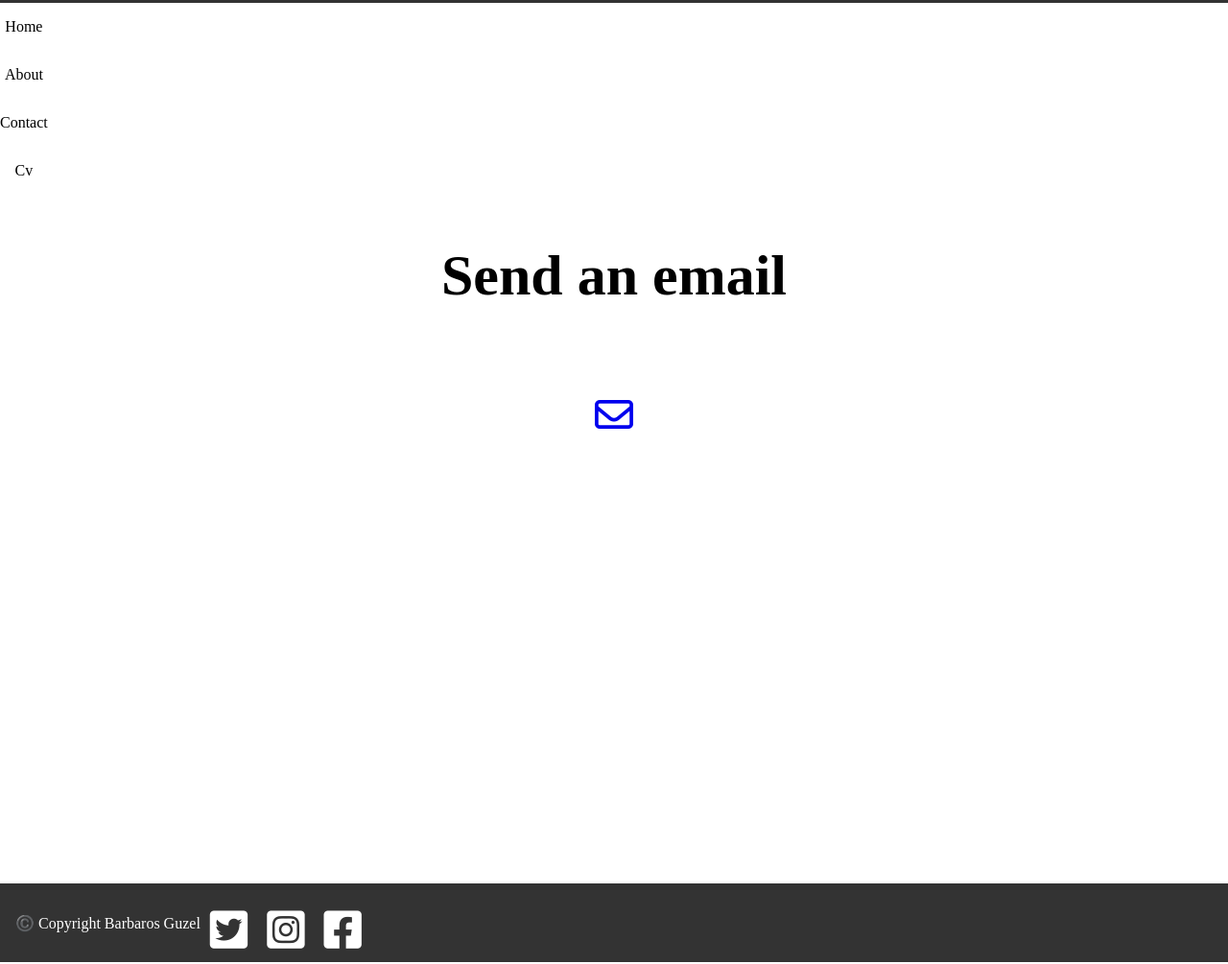
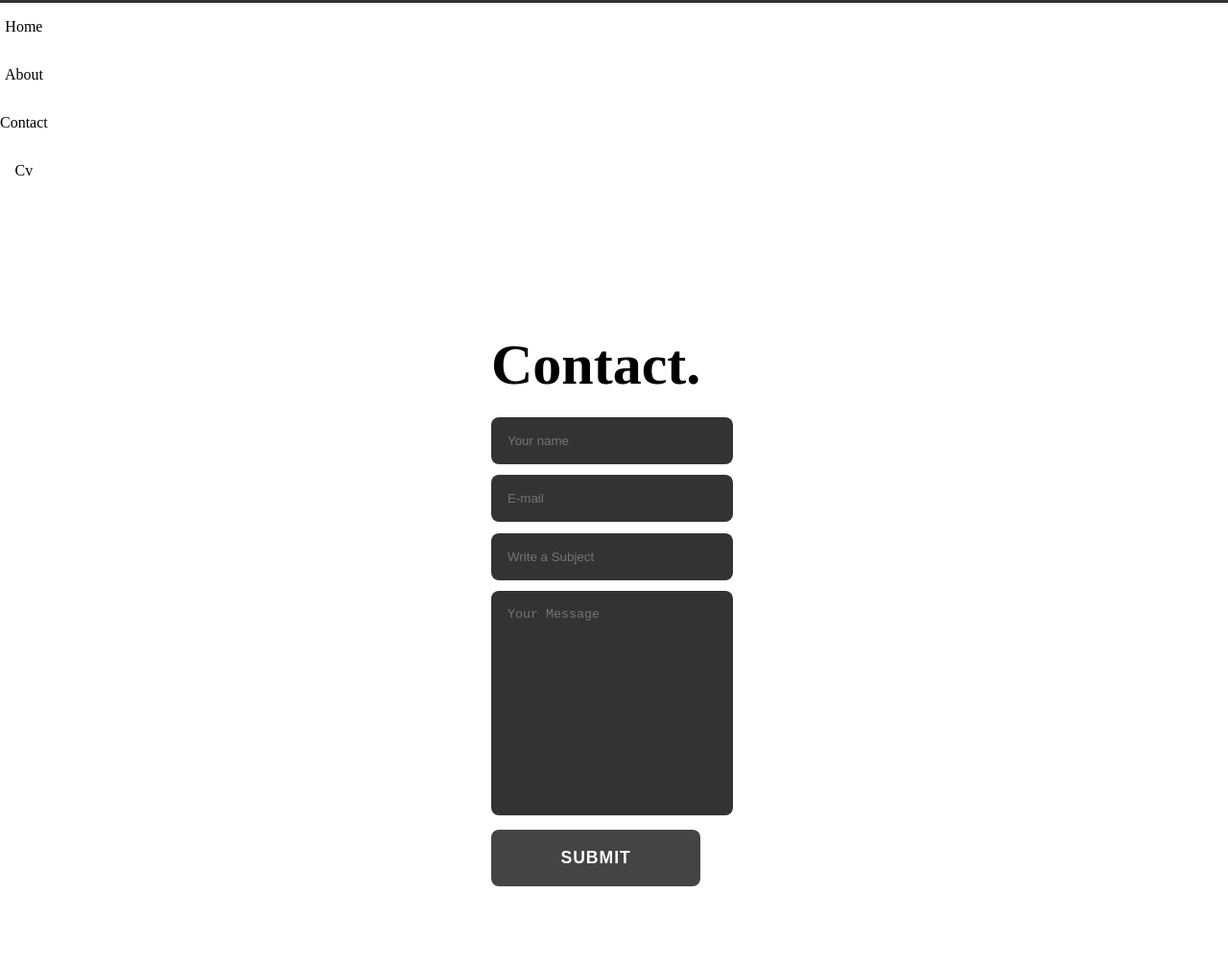
Before and after one commit to barbarosguz/Root, a plain HTML site: page contact.html in a window 1280 px wide. Shown: the part 56-1061 px from the top of the page at 96% size. Drawn offline with Linux system fonts and the light colour scheme.

Commit message:
w3c errors gefixt en Contact veranderd
heb de errors gefixt en de contact forum gefixt

```diff
--- a/contact.html
+++ b/contact.html
@@ -1,7 +1,7 @@
 <!DOCTYPE html>
 <html>
 <head>
-  <title>My Blog</title>
+  <title>Contact</title>
   <link rel="stylesheet" href="css/style.css">
   <link rel="stylesheet" type="text/css" href="Root/css/style.css">
   <link rel="stylesheet" href="https://cdnjs.cloudflare.com/ajax/libs/font-awesome/6.2.1/css/all.min.css">
@@ -23,22 +23,29 @@
   </nav>
   <div class="container">
     <main>
-      <div class="email">
-        <h2>Send an email</h2>
-        <a href="mailto:r0937464@student.thomasmore.be">
-          <p class="fa-regular fa-envelope"></p>
-        </a>
-      </div>
+      <section class="contactus">
+        <div class="contact-form">
+        <h1>Contact<span>.</span></h1>
+
+        <form action="https://formspree.io/f/mwkjeqqn" method="POST">
+          <input type="text" name="name" id="name" placeholder="Your name" required>
+          <input type="email" name="email" id="email" placeholder="E-mail" required>
+          <input name="Subject" type="text" id="subject" placeholder="Write a Subject" required>
+          <textarea name="Message" id="message" cols="30" rows="10" placeholder="Your Message" required></textarea>
+          <input type="submit" name="submit" value="Submit" class="button">
+        </form>
+        </div>
+    </section>
+
     </main>
     <footer>
-        <div class="copyright">
-          <p>©️ Copyright Barbaros Guzel</p>
-        </div>
-        <div class="socials">
-          <i class="fa-brands fa-square-facebook" type="button" onclick="window.location.href='https://www.facebook.com/wiederschitzelzzzz/';" value="Click"></i>
-          <i class="fa-brands fa-square-instagram" type="button" onclick="window.location.href='https://www.instagram.com/lezugg/';" value="Click"></i>
-          <i class="fa-brands fa-square-twitter" type="button" onclick="window.location.href='https://twitter.com/?lang=nl';" value="Click"></i>
-        </div>
+      <div class="copyright">
+        <p>©️ Copyright Barbaros Guzel</p>
+      </div>
+      <div class="socials">
+        <a href="https://www.facebook.com/wiederschitzelzzzz/"><i class="fa-brands fa-square-facebook"></i></a>
+        <a href="https://www.instagram.com/lezugg/"><i class="fa-brands fa-square-instagram"></i></a>
+        <a href="https://twitter.com/?lang=nl"><i class="fa-brands fa-square-twitter"></i></a>
       </div>
     </footer>
   </div>
--- a/css/style.css
+++ b/css/style.css
@@ -100,6 +100,9 @@
     font-size: 5.5em;
     color: white;
   }
+  .fa-brands {
+    color: white;
+  }
   .cv{
     text-align: center;
     padding-top: 0px;
@@ -113,3 +116,94 @@
     height: 1000px;
 
   }
+  .contactus{
+    padding: 1% 40%;
+    background: white;
+    height: 10%;
+    width: 10%;
+    min-height: 100vh;
+    display: grid;
+    grid-template-columns: repeat(1, 1fr);
+    align-items: center;
+    grid-gap: 6rem;
+    color: #444;
+}
+
+.contact-form h1{
+    font-size: 70px;
+    color: black;
+    margin-bottom: 20px;
+}
+
+.contact-form p{
+    color: white;
+    letter-spacing: 1px;
+    line-height: 26px;
+    font-size: 1.1rem;
+    margin-bottom: 3.8rem;
+}
+
+.contact-form form{
+    position: relative;
+    align-self: center;
+}
+
+.contact-form form input, form textarea{
+    width: 100%;
+    padding: 17px;
+    border: 10px;
+    outline: 1px;
+    background: #333;
+    color: white;
+    margin-bottom: 0.7rem;
+    border-radius: 8px;
+    border-color: #333;
+}
+
+.contact-form textarea{
+    resize: none;
+    height: 200px;
+}
+
+.contact-form form .button:hover{
+    border: 2px solid #444;
+    color: black;
+    background: transparent;
+    transform: scale(1.1);
+}
+.contact-form form .button{
+  display: inline-block;
+  background: #444;
+  color: white;
+  font-size: 1.1rem;
+  letter-spacing: 1px;
+  text-transform: uppercase;
+  font-weight: 600;
+  border: 2px solid transparent;
+  border-radius: 8px;
+  transition: ease 0.3s;
+  cursor: pointer;
+}
+@media (max-width: 1570px){
+  section{
+      padding: 80px 3%;
+      transition: 0.2s;
+  }
+  .contact-form h1{
+      font-size: 60px;
+  }
+  .contact-form p{
+      margin-bottom: 3rem;
+  }
+}
+
+@media (max-width: 1090px){
+  .contact{
+      grid-gap: 2rem;
+      transition: .3s;
+  }
+}
+#pdf {
+  height: 800px;
+  width: 800px;
+}
```
Also changed, not shown: about.html (+7 -9 lines), cv.html (+5 -4 lines), index.html (+7 -8 lines).
